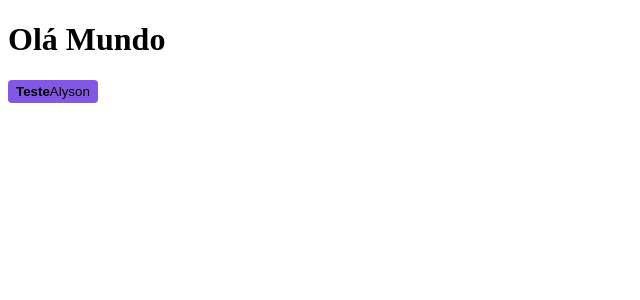
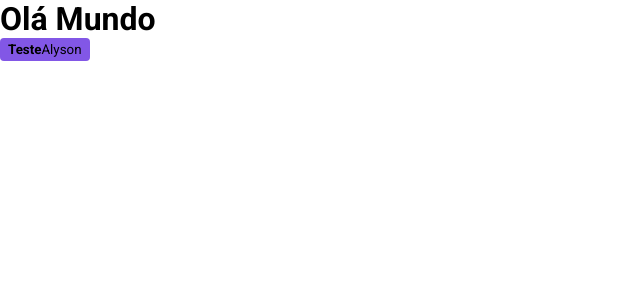
Before and after one commit to AlysonDEV/ignite-shop, a Next.js app: page / in a window 1280 px wide. Shown: the top 300 px of the page, without its empty margins (0-640 px from the left). Built offline with nearby package versions, Linux system fonts and the light colour scheme.

Commit message:
Criando os estilo globais

```diff
--- a/src/pages/_app.tsx
+++ b/src/pages/_app.tsx
@@ -1,5 +1,8 @@
-import type { AppProps } from 'next/app'
+import { globalStyles } from '@/styles/global';
+import type { AppProps } from 'next/app';
 
 export default function App({ Component, pageProps }: AppProps) {
+  globalStyles();
+
   return <Component {...pageProps} />
 }
--- /dev/null
+++ b/src/styles/global.ts
@@ -0,0 +1,18 @@
+import { globalCss } from ".";
+
+export const globalStyles = globalCss({
+  '*': {
+    margin: 0,
+    padding: 0,
+  },
+  body: {
+    backgroundColor: '$gray900',
+    color: '$gray100',
+    '-webkit-font-smoothing': 'antialiased',
+  },
+
+  'body, input, text-area, button': {
+    fontFamily: 'Roboto',
+    fontWeight: 400,
+  }
+})
```
